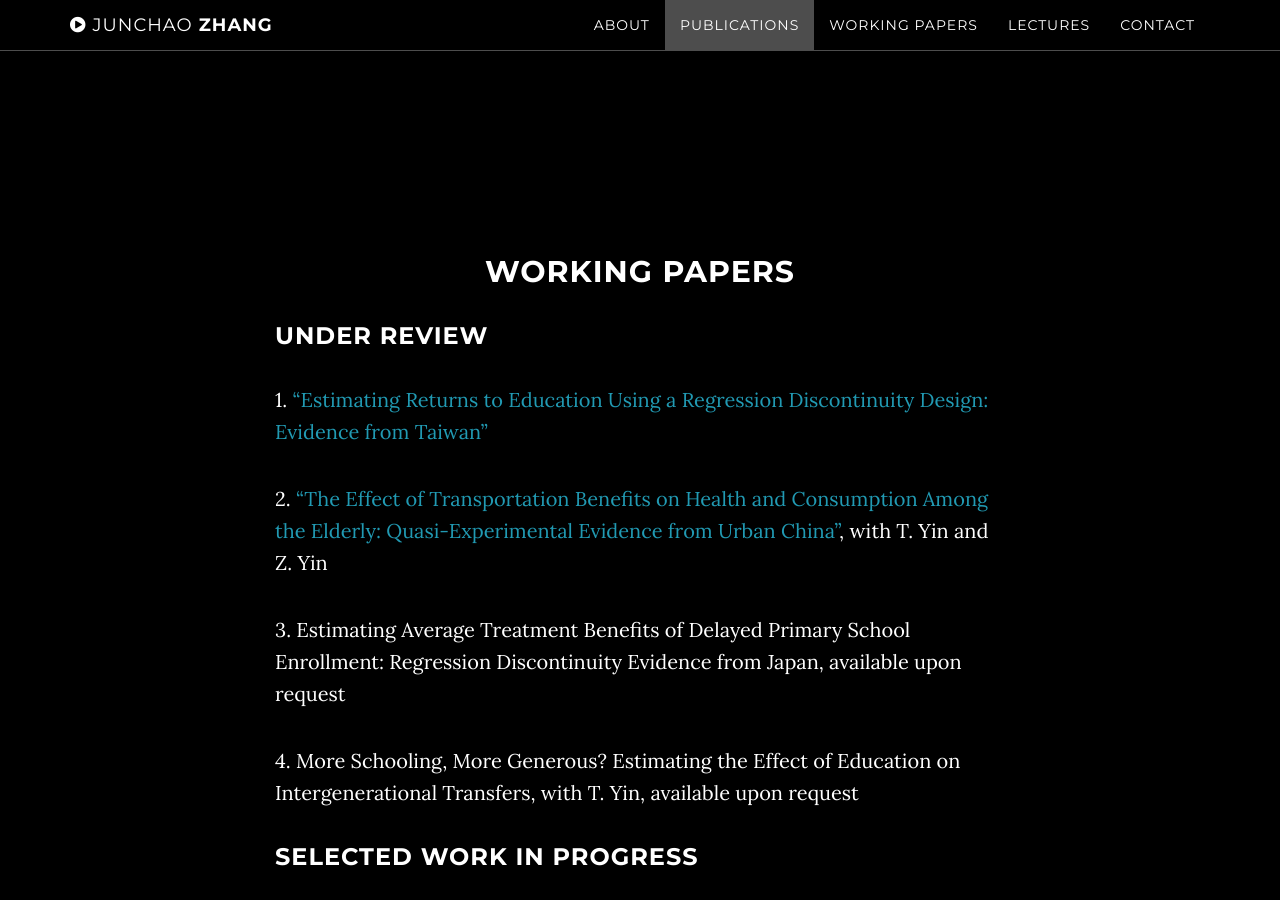
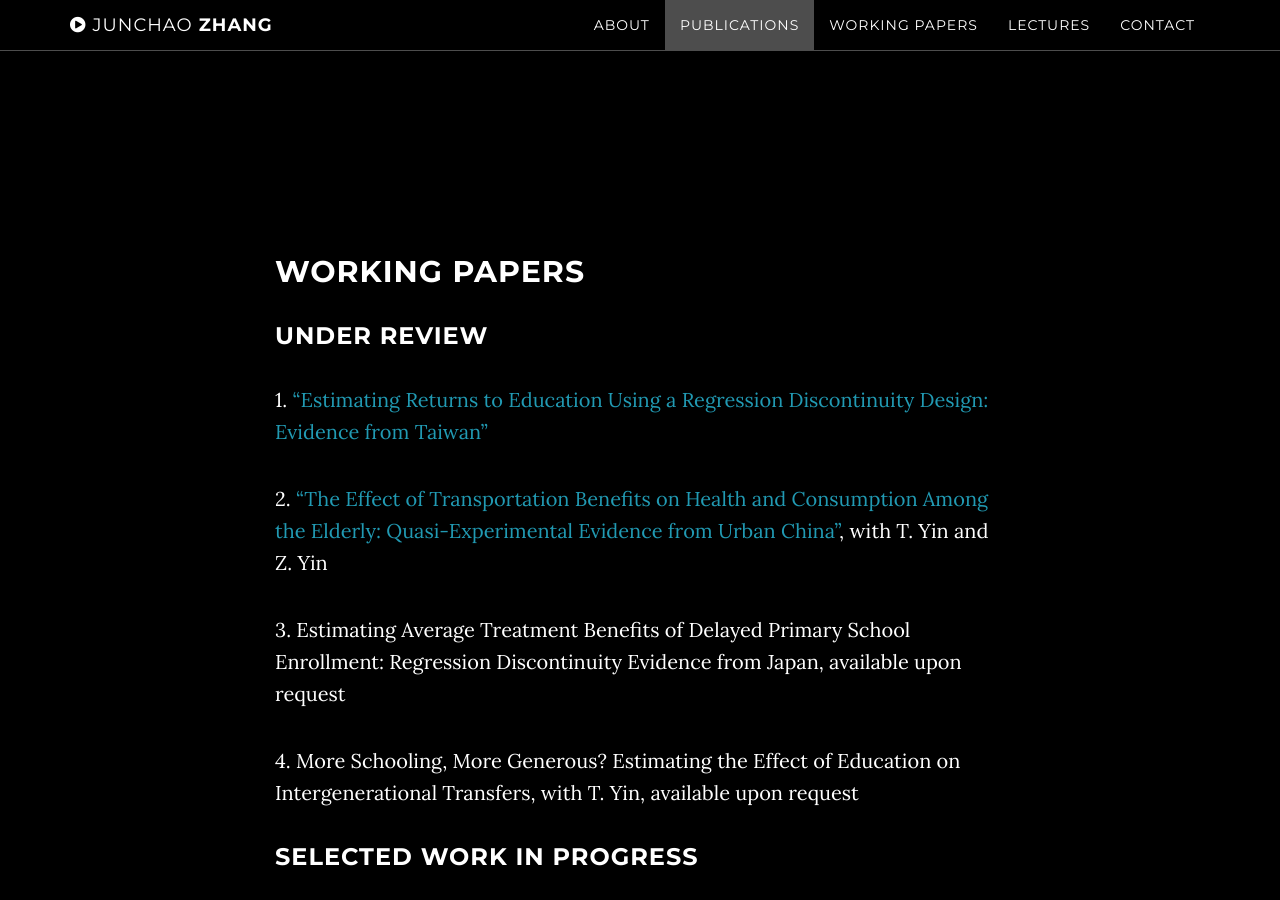
Before and after one commit to ztempest0218/ztempest0218.github.io, a Jekyll site: the page built from index.html, in a window 1280 px wide and 900 px high, scrolled down 2176 px. Built offline with Jekyll 4.4.1, drawn with Linux system fonts in a browser that asks for light colours.

Commit message:
Update workingpapers.html

```diff
--- a/_includes/workingpapers.html
+++ b/_includes/workingpapers.html
@@ -1,21 +1,21 @@
  <!-- Working Papers Section -->
-    <section id="workingpapers" class="content-section text-center">
+    <section id="workingpapers" class="content-section text-left">
         <div class="workingpapers-section">
             <div class="container">
                 <div class="col-lg-8 col-lg-offset-2">
                     <h2>Working Papers</h2>
 <h3 align="left">Under Review</h3>
-<p align="left">1. <a href=/papers/001-schooling-return.pdf>“Estimating Returns to Education Using a Regression Discontinuity Design: Evidence from Taiwan”</a></p>
+<p>1. <a href=/papers/001-schooling-return.pdf>“Estimating Returns to Education Using a Regression Discontinuity Design: Evidence from Taiwan”</a></p>
 
-<p align="left">2. <a href="https://papers.ssrn.com/sol3/papers.cfm?abstract_id=3187788">“The Effect of Transportation Benefits on Health and Consumption Among the Elderly: Quasi-Experimental Evidence from Urban China”</a>, with T. Yin and Z. Yin</p>
+<p>2. <a href="https://papers.ssrn.com/sol3/papers.cfm?abstract_id=3187788">“The Effect of Transportation Benefits on Health and Consumption Among the Elderly: Quasi-Experimental Evidence from Urban China”</a>, with T. Yin and Z. Yin</p>
 
-<p align="left">3. Estimating Average Treatment Benefits of Delayed Primary School Enrollment: Regression Discontinuity Evidence from Japan, available upon request</p>
+<p>3. Estimating Average Treatment Benefits of Delayed Primary School Enrollment: Regression Discontinuity Evidence from Japan, available upon request</p>
 
-<p align="left">4. More Schooling, More Generous? Estimating the Effect of Education on Intergenerational Transfers, with T. Yin, available upon request</p>
+<p>4. More Schooling, More Generous? Estimating the Effect of Education on Intergenerational Transfers, with T. Yin, available upon request</p>
 
 <h3 align="left">Selected Work in Progress</h3>
-<p align="left">1. Does Education Matter for Fertility and Abortion? Evidence from a Compulsory Schooling Law</p>
-<p align="left">2. Education and Wage Inequality in Taiwan, 1979-2015</p>
+<p>1. Does Education Matter for Fertility and Abortion? Evidence from a Compulsory Schooling Law</p>
+<p>2. Education and Wage Inequality in Taiwan, 1979-2015</p>
 
 
 
```
